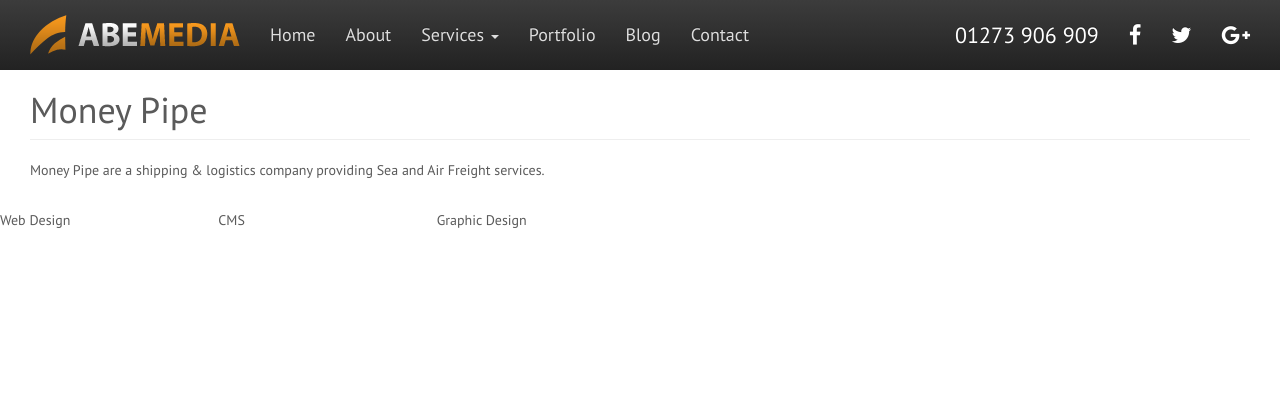
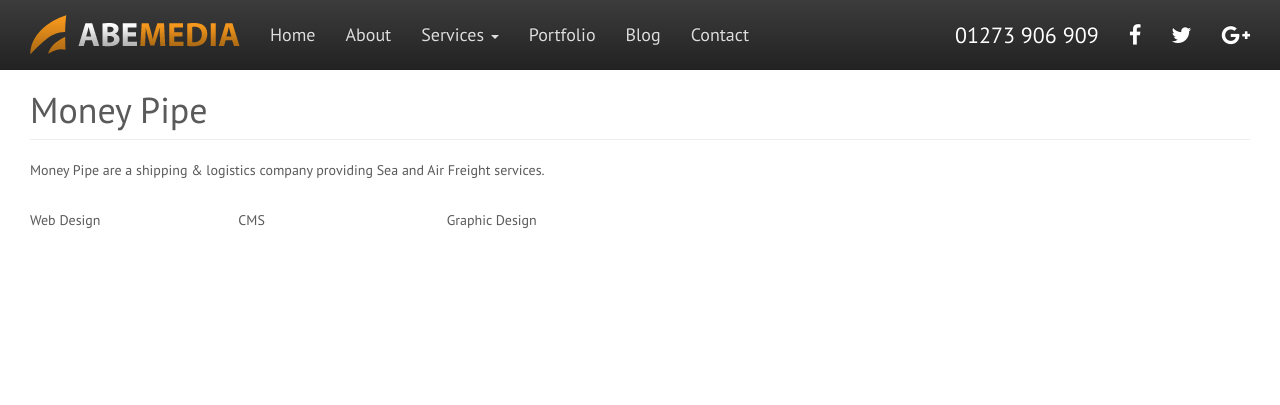
Before and after one commit to abemedia/abemedia.github.io, a Jekyll site: the page built from _posts/2010-08-14-money-pipe.md, in a window 1280 px wide. Shown: the top 405 px of the page. Built offline with Jekyll 4.4.1, drawn with Linux system fonts in a browser that asks for light colours; nearby versions of some CDN libraries.

Commit message:
Update services.html

```diff
--- a/_includes/modules/services.html
+++ b/_includes/modules/services.html
@@ -1,3 +1,5 @@
+    <div class="grey">
+      <div class="container">
         <h3>{{ include.params.title }}</h3>
         <div class="row">
           {% if page.features == blank or page.features contains "web-design" %}
@@ -13,3 +15,5 @@
           <div class="col-md-2">Graphic Design</div>
           {% endif %}
         </div>
+      </div>
+    </div>
```
Lines whose indentation alone changed are shown as unchanged.
